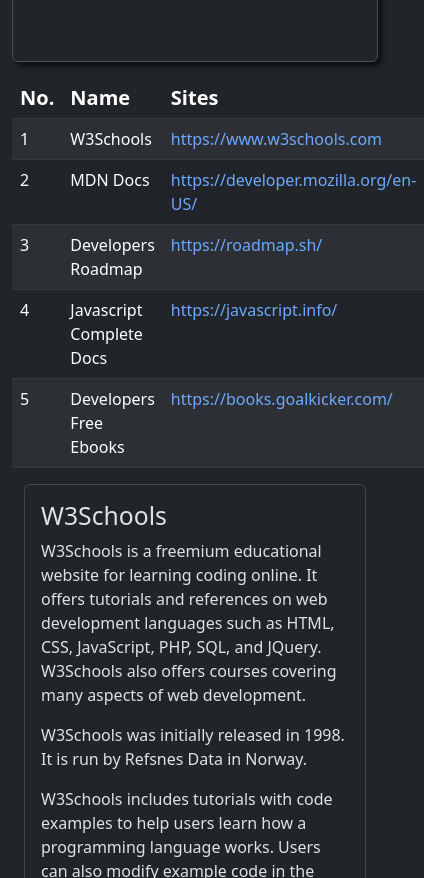
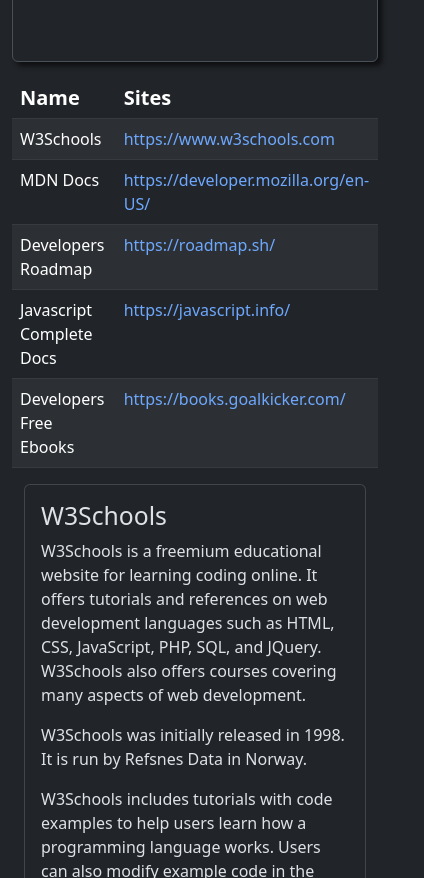
Before and after one commit to hafizurrahaman0/Tech-Blog, a plain HTML site: page index.html in a window 390 px wide. Shown: the part 2165-3043 px from the top of the page, 424 px wide, since content can reach past the window. Drawn offline with Linux system fonts and the light colour scheme.

Commit message:
fixed table content on small screens by hiding the Table Number

```diff
--- a/css/style.css
+++ b/css/style.css
@@ -7,3 +7,10 @@
 .blog_description {
     box-shadow: 4px 4px 5px #0e0f11;
 }
+
+/* Custom Card Image Style */
+@media only screen and (max-width: 768px) {
+	#table_no {
+        display: none;
+	}
+  }
--- a/index.html
+++ b/index.html
@@ -38,38 +38,38 @@
         <table class="table table-striped table-dark  mt-3">
             <thead class="h5">
                 <tr>
-                    <th>No.</th>
+                    <th id="table_no">No.</th>
                     <th>Name</th>
                     <th>Sites</th>
                 </tr>
             </thead>
             <tbody>
                 <tr>
-                    <td>1</td>
+                    <td id="table_no">1</td>
                     <td>W3Schools</td>
                     <td><a href="https://www.w3schools.com" class="text-decoration-none"
                             target="_blank">https://www.w3schools.com</a></td>
                 </tr>
                 <tr>
-                    <td>2</td>
+                    <td id="table_no">2</td>
                     <td>MDN Docs</td>
                     <td><a href="https://developer.mozilla.org/en-US/" class="text-decoration-none"
                             target="_blank">https://developer.mozilla.org/en-US/</a></td>
                 </tr>
                 <tr>
-                    <td>3</td>
+                    <td id="table_no">3</td>
                     <td>Developers Roadmap</td>
                     <td><a href="https://roadmap.sh/" class="text-decoration-none"
                             target="_blank">https://roadmap.sh/</a></td>
                 </tr>
                 <tr>
-                    <td>4</td>
+                    <td id="table_no">4</td>
                     <td>Javascript Complete Docs</td>
                     <td><a href="https://javascript.info/" class="text-decoration-none"
                             target="_blank">https://javascript.info/</a></td>
                 </tr>
                 <tr>
-                    <td>5</td>
+                    <td id="table_no">5</td>
                     <td>Developers Free Ebooks</td>
                     <td><a href="https://books.goalkicker.com/" class="text-decoration-none"
                             target="_blank">https://books.goalkicker.com/</a></td>
```
